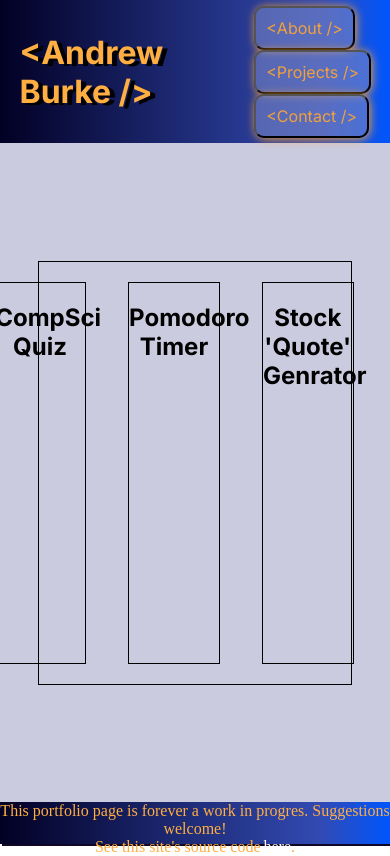
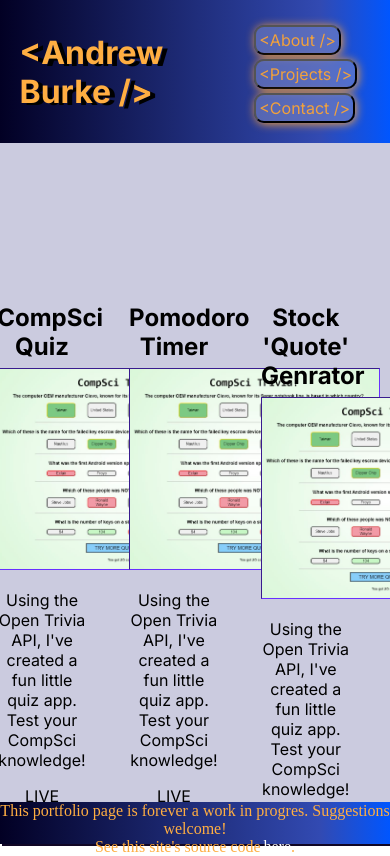
Before and after one commit to AndyTBurke/AndyBurkeDevPortfolio, a React (Vite) app: page / in a window 390 px wide. Both pictures are taken after a click on the button "<Projects />". Built offline with nearby package versions, Linux system fonts and the light colour scheme.

Commit message:
Formatting Projects page
still WIP for details

```diff
--- a/src/App.jsx
+++ b/src/App.jsx
@@ -12,7 +12,6 @@ export default function App() {
   const [page, setPage] = useState("about")
 
   function changePage(pageName) {
-    console.log("test")
     setPage(pageName)
   }
 
--- a/src/Projects.jsx
+++ b/src/Projects.jsx
@@ -6,12 +6,21 @@ export default function Projects() {
             <div className="projects-container">
                 <div className="project">
                     <h2>CompSci Quiz</h2>
+                    <img className="proj-img" src="src\assets\images\CompSci-project.JPG"></img>
+                    <p className="proj-description">Using the Open Trivia API, I've created a fun little quiz app. Test your CompSci knowledge!</p>
+                    <p>LIVE PROJECT || VIEW CODE</p>
                 </div>
                 <div className="project">
                     <h2>Pomodoro Timer</h2>
+                    <img className="proj-img" src="src\assets\images\CompSci-project.JPG"></img>
+                    <p className="proj-description">Using the Open Trivia API, I've created a fun little quiz app. Test your CompSci knowledge!</p>
+                    <p>LIVE PROJECT || VIEW CODE</p>
                 </div>
                 <div className="project">
                     <h2>Stock 'Quote' Genrator</h2>
+                    <img className="proj-img" src="src\assets\images\CompSci-project.JPG"></img>
+                    <p className="proj-description">Using the Open Trivia API, I've created a fun little quiz app. Test your CompSci knowledge!</p>
+                    <p>LIVE PROJECT || VIEW CODE</p>
                 </div>
             </div>
         </div>
--- a/src/index.css
+++ b/src/index.css
@@ -152,15 +152,35 @@ body {
 }
 
 .projects-container {
-    border: 1px solid black;
+
     height: 50vh;
     width: 80vw;
 }
 
 .project {
-    border: 1px solid black;
     height: 45vh;
     width: 23vw;
     margin-right: 5vh;
     text-align: center;
 }
+
+.proj-img {
+    margin-top: -1.5vh;
+    height: 200px;
+    border: 1px inset rgb(92, 43, 226);
+}
+
+.proj-img:hover {
+    cursor: pointer;
+    border-color: #ff9933;
+}
+
+.proj-description {
+}
+
+@media only screen and (max-width: 930px) {
+    .header > nav > button {
+        padding: 3px;
+        margin-top: 4px;
+    }
+}
```
Also changed, not shown: src/assets/images/CompSci-project.JPG (added).
